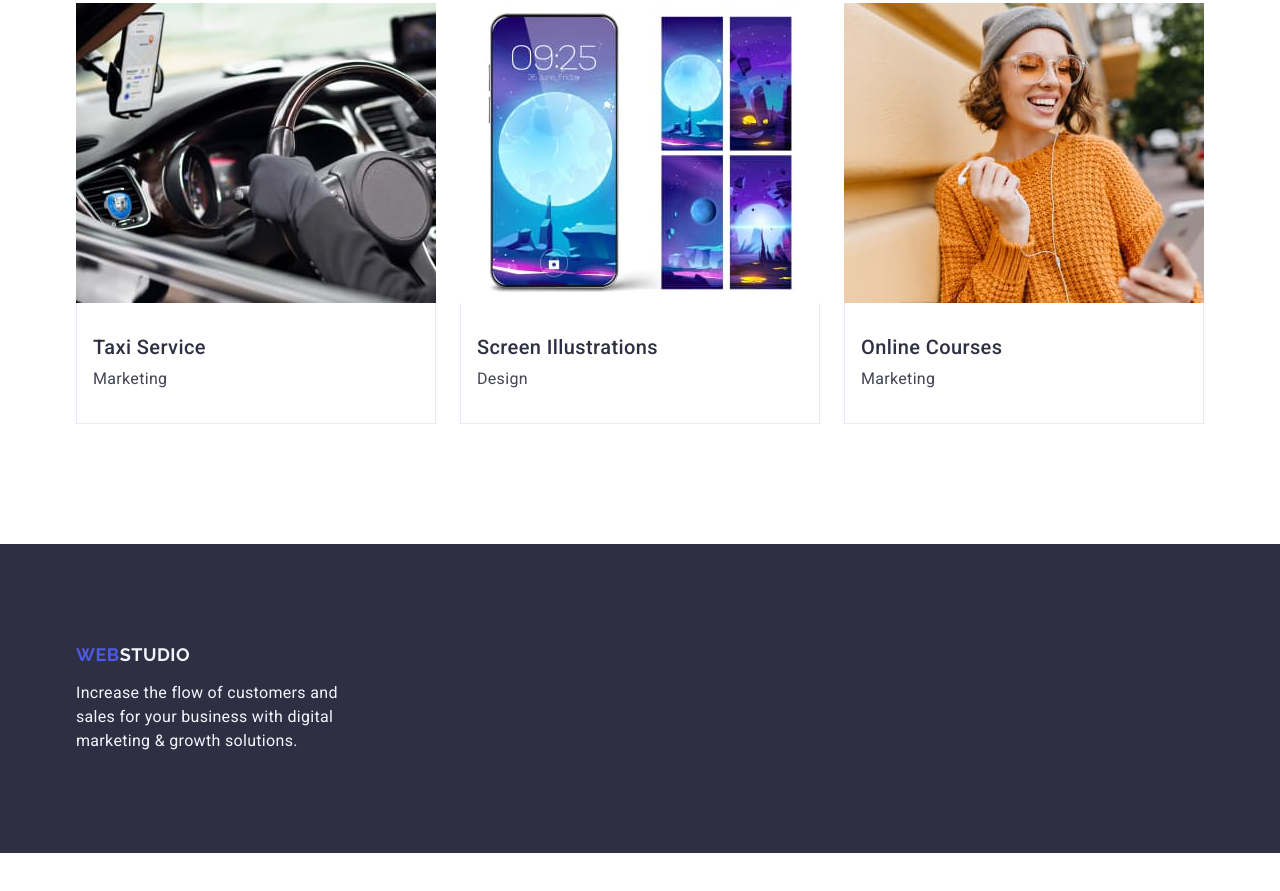
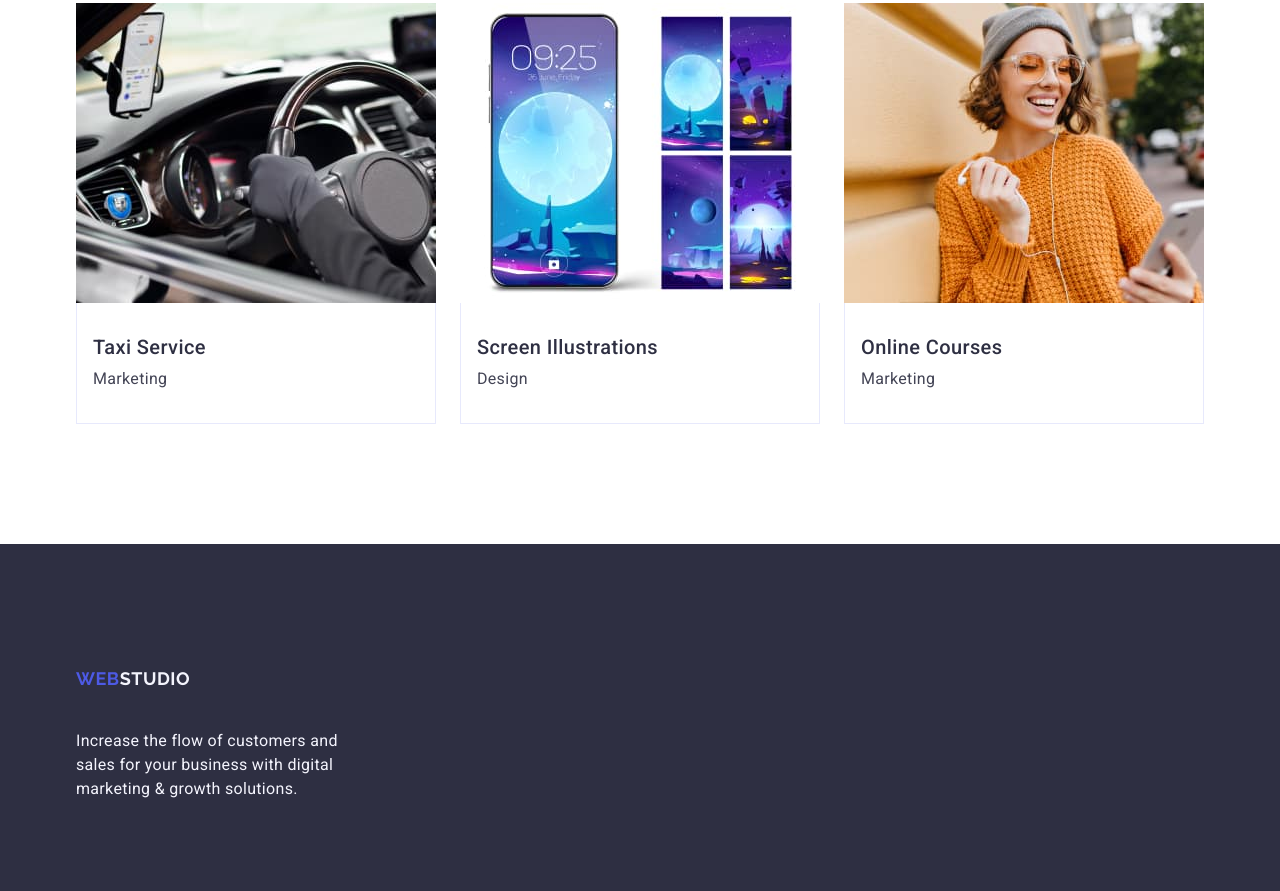
Before and after one commit to Dimonchik2609/goit-markup-hw-03, a plain HTML site: page index.html in a window 1280 px wide. Shown: the part 2471-3362 px from the top of the page. Before the commit the page ends 3324 px from the top, so only its background shows below. Drawn offline with nearby package versions, Linux system fonts and the light colour scheme.

Commit message:
first commit

```diff
--- a/css/styles.css
+++ b/css/styles.css
@@ -311,7 +311,7 @@ border-top: none;
   color: #434455;
   }
 
-  .footer-section {
+  .page-footer {
       background: #2e2f42;
       padding: 100px 0;
     }
@@ -323,9 +323,15 @@ border-top: none;
       letter-spacing: 0.03em;
       text-transform: uppercase;
       color: #f4f4fd;
-      display: inline-block;
-    margin-bottom: 16px;
     }
+    .footer-logo {
+        display: inline-block;
+        margin-bottom: 16px;
+    }
+
+
+
+
     .footer-text {
       font-weight: 400;
       font-size: 16px;
--- a/index.html
+++ b/index.html
@@ -5,6 +5,7 @@
     <meta charset="UTF-8">
     <meta name="viewport" content="width=device-width, initial-scale=1.0">
     <title>WebStudio</title>
+    <link rel="stylesheet" href="https://cdnjs.cloudflare.com/ajax/libs/modern-normalize/3.0.1/modern-normalize.min.css" integrity="sha512-q6WgHqiHlKyOqslT/lgBgodhd03Wp4BEqKeW6nNtlOY4quzyG3VoQKFrieaCeSnuVseNKRGpGeDU3qPmabCANg==" crossorigin="anonymous" referrerpolicy="no-referrer" />
     <link rel="preconnect" href="https://fonts.googleapis.com">
 <link rel="preconnect" href="https://fonts.gstatic.com" crossorigin>
 <link href="https://fonts.googleapis.com/css2?family=Roboto:ital,wght@0,100..900;1,100..900&family=Tangerine:wght@400;700&display=swap" rel="stylesheet">
@@ -12,7 +13,6 @@
 <link rel="preconnect" href="https://fonts.gstatic.com" crossorigin>
 <link href="https://fonts.googleapis.com/css2?family=Raleway:ital,wght@0,100..900;1,100..900&family=Roboto:ital,wght@0,100..900;1,100..900&family=Tangerine:wght@400;700&display=swap" rel="stylesheet">
 <link rel="stylesheet" href="https://cdnjs.cloudflare.com/ajax/libs/modern-normalize/3.0.1/modern-normalize.css"/>
-<link rel="stylesheet" href="https://cdnjs.cloudflare.com/ajax/libs/modern-normalize/3.0.1/modern-normalize.min.css" integrity="sha512-q6WgHqiHlKyOqslT/lgBgodhd03Wp4BEqKeW6nNtlOY4quzyG3VoQKFrieaCeSnuVseNKRGpGeDU3qPmabCANg==" crossorigin="anonymous" referrerpolicy="no-referrer" />
 <link rel="stylesheet" href="./css/styles.css">
 </head>
 <body>
@@ -210,9 +210,9 @@
             </div>
         </section>
     </main>
-    <footer class="footer-section">
+    <footer class="page-footer">
         <div class="container">
-        <a class="logo" href="./index.html"
+        <a class="logo footer-logo" href="./index.html"
           >Web<span class="logo-footer">Studio</span></a
         >
         <p class="footer-text">
```
